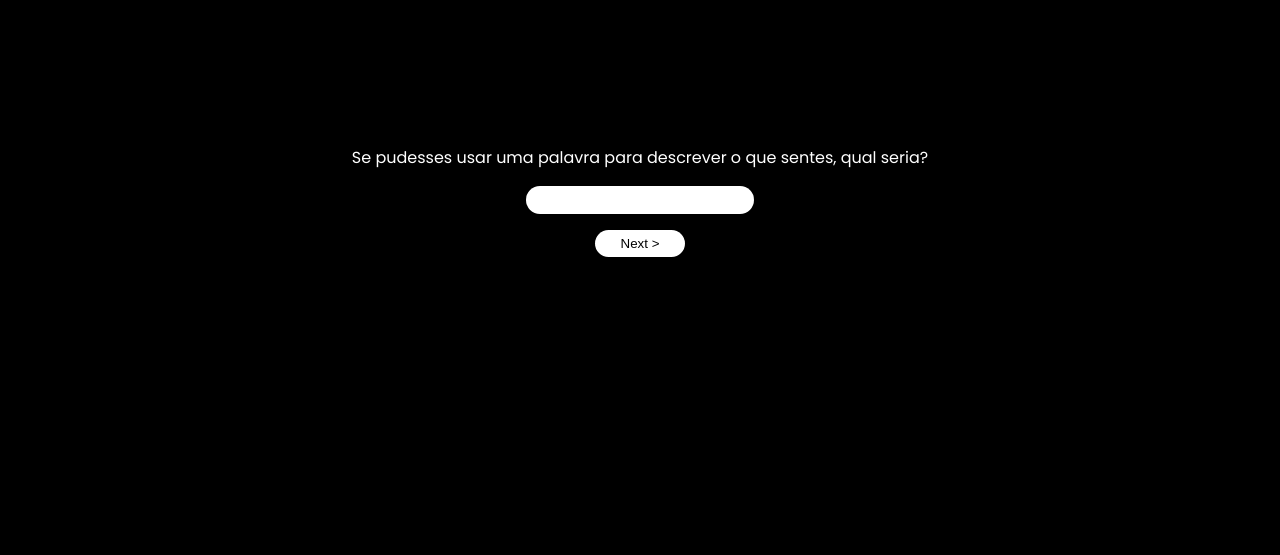
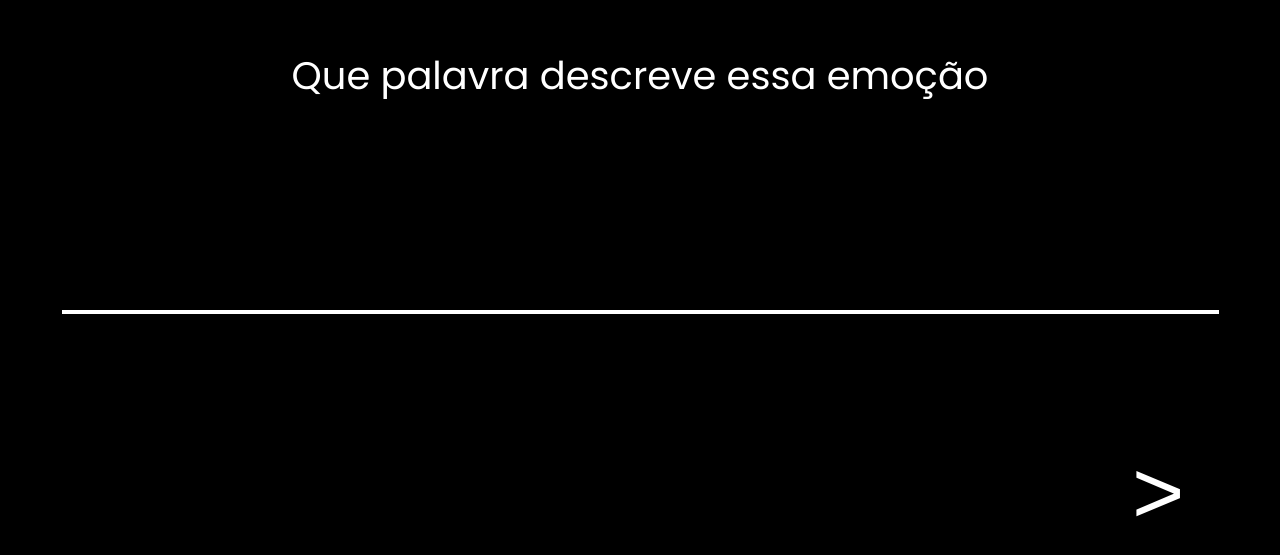
Before and after one commit to MariaMiguel0510/OndeSomMora, a plain HTML site: page write.html in a window 1280 px wide. Shown: the part 215-770 px from the top of the page. Drawn offline with Linux system fonts and the light colour scheme.

Commit message:
alteracoes

```diff
--- a/CSS/geral.css
+++ b/CSS/geral.css
@@ -4,6 +4,7 @@ body {
     font-family: 'Poppins', sans-serif;
     font-weight: 400;
     font-style: normal;
+    font-size: 3vw;
     color: white;
     background-color: black;
     text-align: center;
@@ -18,14 +19,24 @@ h1 {
 }
 
 a, button, input {
-    background-color: white;
-    color: black;
-    padding: 0.5%;
-    padding-left: 2%;
-    padding-right: 2%;
-    border-radius: 50px;
+    font-size: 7vw;
     text-decoration: none;
+    color: white;
+    display: inline;
+}
+
+button, input {
     border: none;
+    background: none;
+    outline: none;
+    box-shadow: none;
+}
+
+input {
+    border-bottom: 4px solid white;
+    text-align: center;
+    margin-top: 5%;
+    margin-bottom: 5%;
 }
 
 a:hover, button:hover {
@@ -38,3 +49,24 @@ a:hover, button:hover {
     align-items: center;
     gap: 1rem;
 }
+
+footer {
+    width: 100vw;
+    display: flex;
+    align-items: center;
+    justify-content: center;
+    gap: 7%;
+    position: absolute;
+    bottom: 5%;
+}
+
+.next {
+    width: 100vw;
+    display: flex;
+    align-items: center;
+    justify-content: end;
+    gap: 7%;
+    position: absolute;
+    bottom: 5%;
+    right: 7%;
+}
--- a/write.html
+++ b/write.html
@@ -11,14 +11,15 @@
 
 <body>
     <main>
-        <p>Se pudesses usar uma palavra para descrever o que sentes, qual seria?</p>
+        <p>Que palavra descreve essa emoção</p>
         <form>
             <div class="form">
                 <input type="text" name="word">
-                <button type="submit">Next ></button>
+                <button class="next" type="submit"> > </button>
             </div>
         </form>
     </main>
+
 </body>
 
 </html>
```
Also changed, not shown: homepage.html (+5 -5 lines), selection.html (+5 -1 lines).
